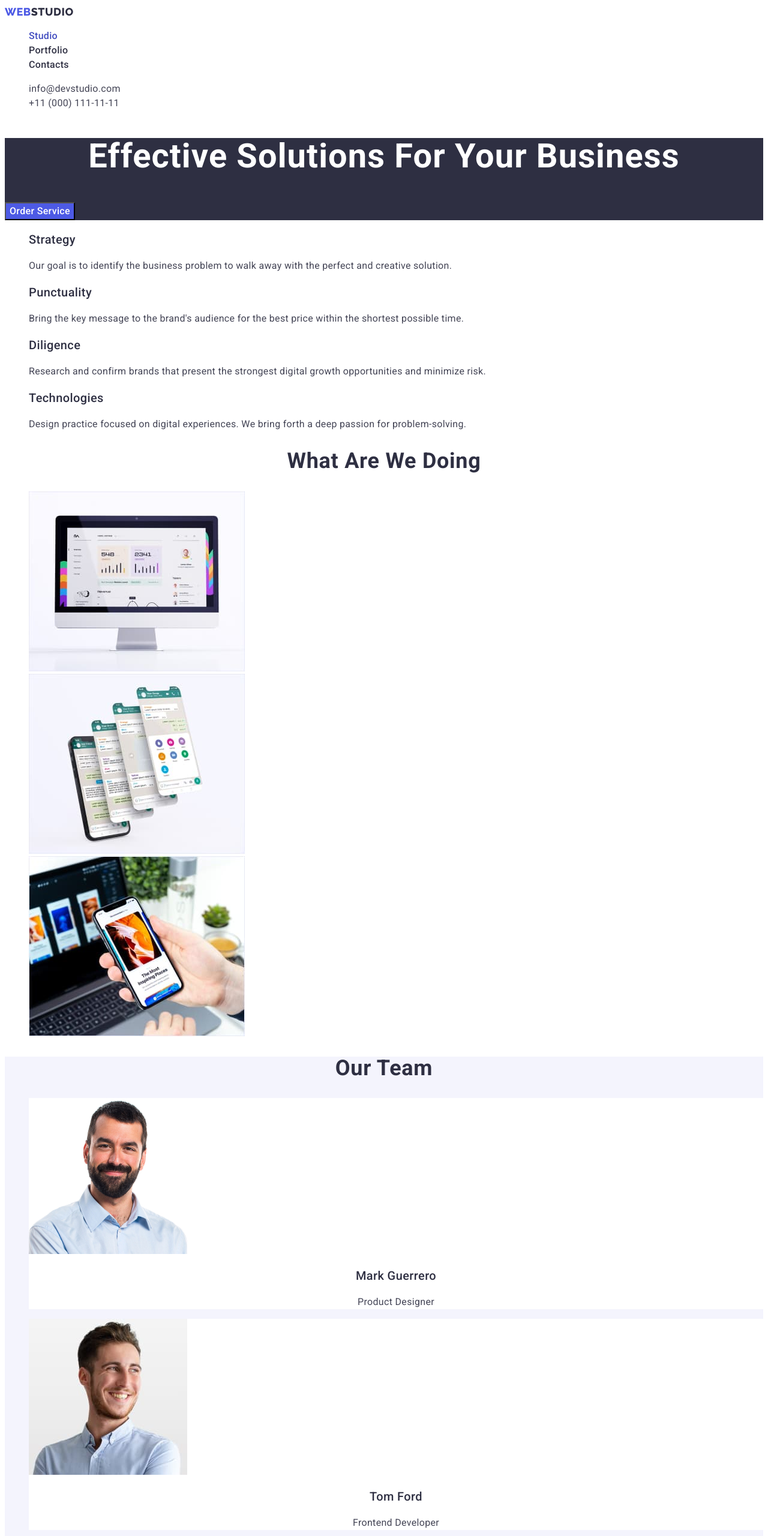
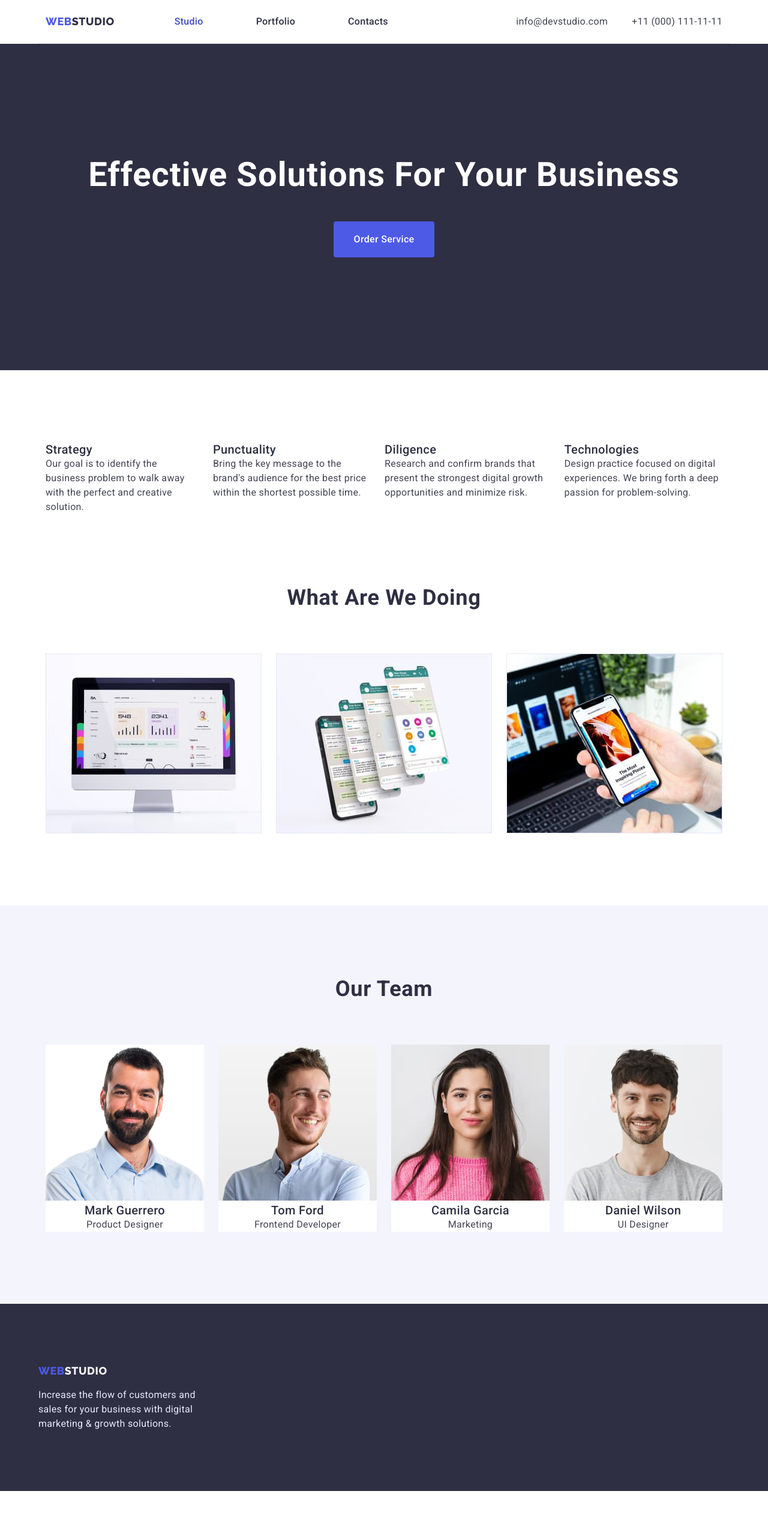
Before and after one commit to IlyaMelnichenko/goit-markup-hw-03, a plain HTML site: page index.html in a window 1280 px wide. Shown: the top 2560 px of the page at 60% size. After the commit the page ends 2485 px from the top, so only its background shows below. Drawn offline with nearby package versions, Linux system fonts and the light colour scheme.

Commit message:
3 homework

```diff
--- a/css/style.css
+++ b/css/style.css
@@ -12,24 +12,30 @@
   --iris-color: #4d5ae5;
   /* focus hover button */
   --ocen-color: #404bbf;
-  --cloud-background:#f4f4fd;
+  --cloud-background: #f4f4fd;
+}
+/* BODY */
+h1,
+h2,
+h3,
+h4,
+h5,
+ul,
+p {
+  margin: 0;
 }
 body {
   background-color: var(--primary-background-color);
   color: var(--primary-text-color);
   font-family: "Roboto", sans-serif;
 }
-a{
+a {
   text-decoration: none;
 }
-ul{
+ul {
   list-style: none;
+  padding: 0px;
 }
-
-.utility{
-  text-decoration: none;
-}
-
 
 .visually-hidden {
   position: absolute;
@@ -46,7 +52,6 @@ ul{
 /* main */
 
 .main-tittle {
-
   font-size: 56px;
   line-height: 1.08;
   letter-spacing: 0.02em;
@@ -54,28 +59,127 @@ ul{
   text-align: center;
   text-transform: capitalize;
 }
-.team{
-  background-color:var(--cloud-background) ;
+/* advantages */
+.advantages {
+  padding-top: 120px;
+  padding-bottom: 120px;
 }
-.team-link{
+.advantages-list {
+  width: 1152px;
+  display: flex;
+  padding: 0 12px;
+  margin: auto;
+}
+.advantages-list li + li {
+  margin-left: 24px;
+}
+
+/* solutions */
+.solutions {
+  padding: 188px 0px;
+}
+/* work */
+.work-container {
+  width: 1152px;
+
+  padding: 0 12px;
+  margin: auto;
+  padding-bottom: 120px;
+}
+
+.work-list {
+  display: flex;
+  margin-top: 72px;
+}
+.work-list li + li {
+  margin-left: 24px;
+}
+.img {
+  display: block;
+}
+
+/* Our Team */
+
+.team-container {
+  width: 1152px;
+
+  padding: 0 12px;
+  margin: auto;
+}
+.team-list {
+  display: flex;
+  margin-top: 72px;
+}
+.team-link:not(:first-child) {
+  margin-left: 24px;
+}
+
+.team {
+  background-color: var(--cloud-background);
+
+  padding: 120px 0px;
+}
+.team-link {
   background-color: var(--white-text-color);
 }
 .solutions {
   background-color: var(--primary-text-color);
 }
+
+/* portfolio-flex */
+.portfolio {
+  padding-top: 96px;
+  padding-bottom: 120px;
+}
+.portfolio-container {
+  width: 1152px;
+  padding: 0 12px;
+  margin: auto;
+}
+.border {
+  border-left: solid 1px;
+  border-right: solid 1px;
+  border-bottom: solid 1px;
+  border-color: var(--cornflower-color);
+  padding: 32px 0px 32px 16px;
+}
+
+.content-list {
+  display: flex;
+  flex-wrap: wrap;
+  margin: -24px -12px;
+}
+.content-item {
+  margin: 24px 12px;
+}
+
+.button-list {
+  display: flex;
+  justify-content: center;
+  margin-bottom: 72px;
+}
+.button-item:not(first-child) {
+  margin-left: 24px;
+}
+
 /* buttons */
 .button {
+  display: block;
   font-family: inherit;
   letter-spacing: 0.02em;
   font-weight: 500;
   font-size: 16px;
   line-height: 1.5;
   cursor: pointer;
+  border-radius: 4px;
+  border-color: transparent;
 }
 
 .button.studio {
   color: var(--white-text-color);
   background-color: var(--iris-color);
+  padding: 16px 32px;
+  margin: 48px auto 0px auto;
 }
 .button.studio:hover,
 .button.studio:focus {
@@ -84,6 +188,7 @@ ul{
 .button.portfolio {
   color: var(--iris-color);
   background-color: var(--cornflower-color);
+  padding: 12px 24px;
 }
 .button.portfolio:hover,
 .button.portfolio:focus {
@@ -103,11 +208,9 @@ ul{
   line-height: 1.2;
   text-transform: capitalize;
   letter-spacing: 0.02em;
-
 }
-.card{
+.card {
   text-align: center;
-
 }
 .text {
   font-size: 16px;
@@ -116,6 +219,22 @@ ul{
   color: var(--secondary-text-color);
 }
 /* header */
+
+.head-container {
+  margin: 0 auto;
+
+  width: 1152px;
+  display: flex;
+  align-items: center;
+  justify-content: space-between;
+  padding: 0 12px;
+  border-bottom: solid 1px;
+  border-color: var(--cornflower-color);
+}
+.nav {
+  display: flex;
+  align-items: center;
+}
 
 .logo {
   font-family: "Raleway";
@@ -130,15 +249,31 @@ ul{
   color: var(--iris-color);
 }
 
+.site-nav {
+  display: flex;
+  margin-left: 76px;
+}
+.site-nav .item + .item {
+  margin-left: 40px;
+}
+.nav-link {
+  display: block;
+  padding: 24px;
+}
+
+.list {
+  display: flex;
+}
+.list-item:last-child {
+  margin-left: 40px;
+}
+
 .nav-link {
   font-weight: 500;
   font-size: 16px;
   line-height: 1.5;
   color: var(--primary-text-color);
   letter-spacing: 0.02em;
-}
-.studio-link{
-  color: var(--ocen-color);
 }
 
 .site-nav a:hover,
@@ -164,6 +299,8 @@ ul{
 }
 .text.bottom {
   color: var(--cornflower-color);
+  margin-top: 16px;
+  width: 264px;
 }
 .logo-span {
   color: var(--iris-color);
@@ -171,6 +308,14 @@ ul{
 .footer {
   background-color: var(--primary-text-color);
 }
-.current{
-  color:var(--ocen-color);
+.current {
+  color: var(--ocen-color);
 }
+.foot-container {
+  width: 1152px;
+  padding: 0 12px;
+  margin: auto;
+  justify-content: start;
+
+  padding: 100px 0px;
+}
--- a/index.html
+++ b/index.html
@@ -4,35 +4,49 @@
     <meta charset="UTF-8" />
     <meta http-equiv="X-UA-Compatible" content="IE=edge" />
     <meta name="viewport" content="width=device-width, initial-scale=1.0" />
-    <link rel="stylesheet" href="./css/style.css" />
+
+    <title>Document</title>
+
     <link rel="preconnect" href="https://fonts.googleapis.com" />
     <link rel="preconnect" href="https://fonts.gstatic.com" crossorigin />
     <link
       href="https://fonts.googleapis.com/css2?family=Raleway:wght@800&family=Roboto:wght@400;500;700;900&display=swap"
       rel="stylesheet"
     />
-    <title>Document</title>
+    <link
+      rel="stylesheet"
+      href="https://cdnjs.cloudflare.com/ajax/libs/modern-normalize/1.1.0/modern-normalize.min.css"
+    />
+    <link rel="stylesheet" href="./css/style.css" />
   </head>
   <body>
     <header>
-      <nav>
-        <a class="logo" href="./index.html"><span class="logo-span">Web</span>Studio</a>
+      <div class="head-container">
+        <nav class="nav">
+          <a class="logo" href="./index.html"
+            ><span class="logo-span">Web</span>Studio</a
+          >
           <ul class="site-nav">
-          <li><a class="nav-link current" href="./index.html">Studio</a></li>
-          <li><a class="nav-link" href="./Portfolio.html">Portfolio</a></li>
-          <li><a class="nav-link" href="">Contacts</a></li>
+            <li class="item">
+              <a class="nav-link current" href="./index.html">Studio</a>
+            </li>
+            <li class="item">
+              <a class="nav-link" href="./Portfolio.html">Portfolio</a>
+            </li>
+            <li class="item"><a class="nav-link" href="">Contacts</a></li>
           </ul>
         </nav>
         <address class="address">
           <ul class="list">
-          <li>
-            <a  href="mailto:info@devstudio.com">info@devstudio.com</a>
+            <li class="list-item">
+              <a href="mailto:info@devstudio.com">info@devstudio.com</a>
             </li>
-          <li>
-            <a  href="tel:+110001111111">+11 (000) 111-11-11</a>
+            <li class="list-item">
+              <a href="tel:+110001111111">+11 (000) 111-11-11</a>
             </li>
           </ul>
         </address>
+      </div>
     </header>
     <main>
       <section class="solutions">
@@ -41,7 +55,8 @@
       </section>
       <section class="advantages">
         <h2 class="tittle visually-hidden">our advantages</h2>
-        <ul>
+
+        <ul class="advantages-list">
           <li>
             <h3 class="sub-tittle">Strategy</h3>
             <p class="text">
@@ -72,17 +87,28 @@
           </li>
         </ul>
       </section>
-      <section class="work">
+      <section class="work-container">
         <h2 class="tittle">What are we doing</h2>
-        <ul>
+        <ul class="work-list">
           <li>
-            <img src="./images/img1.jpg" alt="monitor" width="360" />
-          </li>
-          <li>
-            <img src="./images/img2.jpg" alt="telephones" width="360" />
+            <img
+              class="img"
+              src="./images/img1.jpg"
+              alt="monitor"
+              width="360"
+            />
           </li>
           <li>
             <img
+              class="img"
+              src="./images/img2.jpg"
+              alt="telephones"
+              width="360"
+            />
+          </li>
+          <li>
+            <img
+              class="img"
               src="./images/img3.jpg"
               alt="monitor and telephone"
               width="360"
@@ -91,10 +117,16 @@
         </ul>
       </section>
       <section class="team">
+        <div class="team-container">
           <h2 class="tittle">Our Team</h2>
+
           <ul class="team-list">
             <li class="team-link">
-            <img src="./images/img.jpg" alt="photo Mark Guerrero" width="264" />
+              <img
+                src="./images/img.jpg"
+                alt="photo Mark Guerrero"
+                width="264"
+              />
               <h3 class="sub-tittle card">Mark Guerrero</h3>
               <p class="text card">Product Designer</p>
             </li>
@@ -122,14 +154,19 @@
               <p class="text card">UI Designer</p>
             </li>
           </ul>
+        </div>
       </section>
     </main>
     <footer class="footer">
-      <a class="logo footers" href="./index.html"><span class="logo-span">Web</span>Studio</a>
+      <div class="foot-container">
+        <a class="logo footers" href="./index.html"
+          ><span class="logo-span">Web</span>Studio</a
+        >
         <p class="text bottom">
-        Increase the flow of customers and sales for your business with digital
-        marketing & growth solutions.
+          Increase the flow of customers and sales for your business with
+          digital marketing & growth solutions.
         </p>
+      </div>
     </footer>
   </body>
 </html>
```
Also changed, not shown: Portfolio.html (+81 -31 lines). Lines whose indentation alone changed are shown as unchanged.
